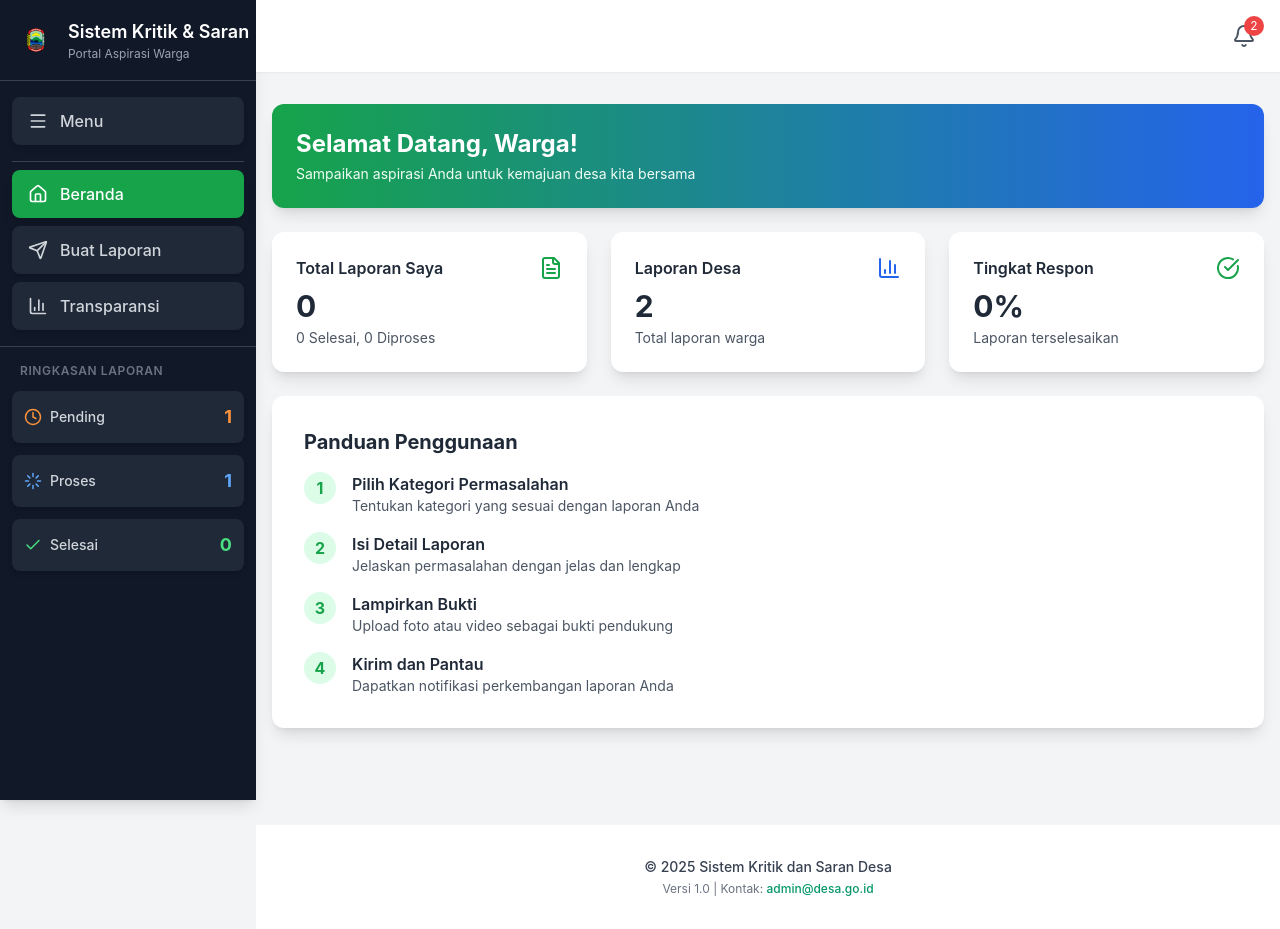
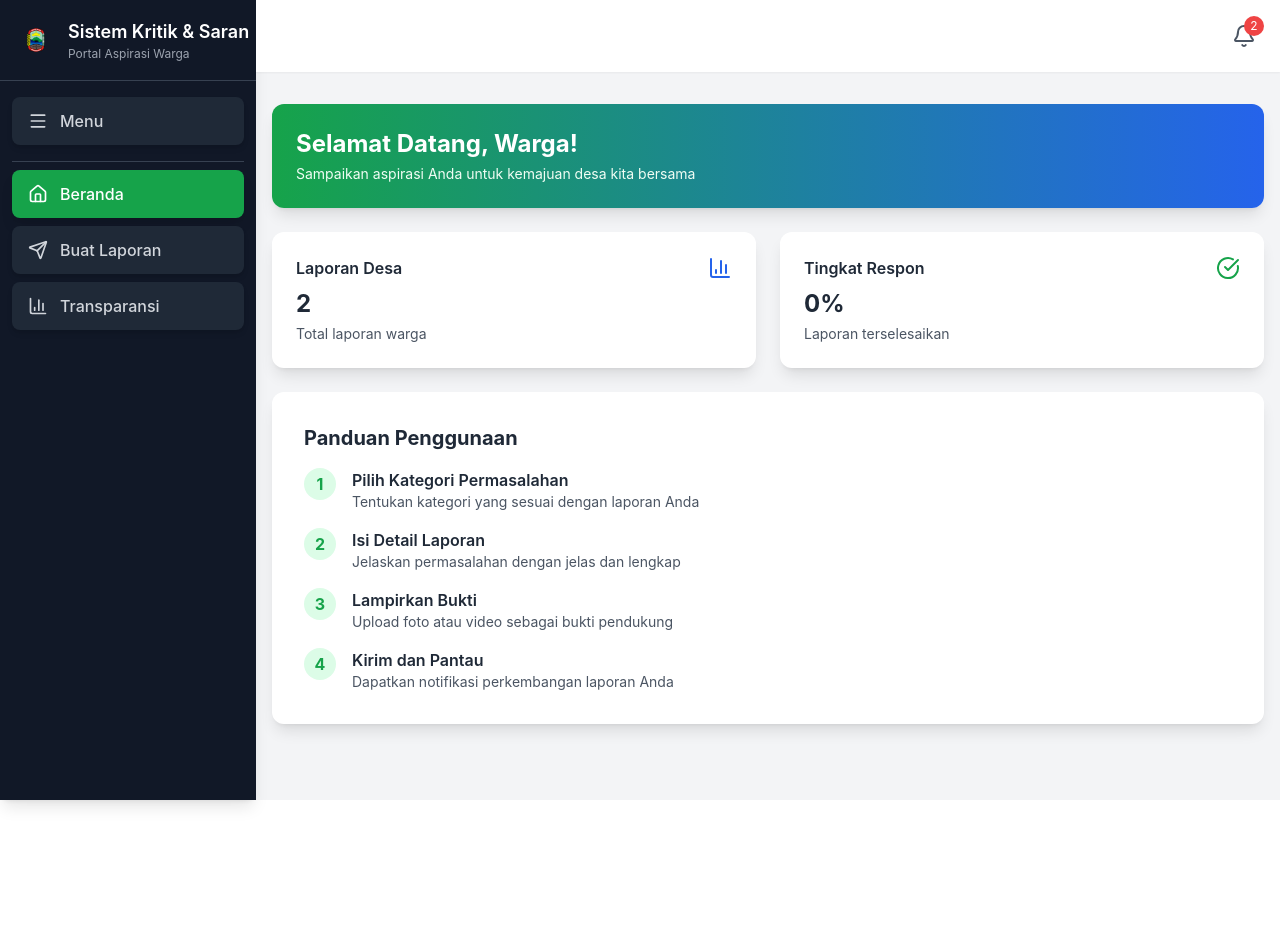
Before and after one commit to 14-128-RagilBayuSaputra/tugas-ksi, a React (Create React App) app: page / in a window 1280 px wide. After the commit the page ends 800 px from the top, so only its background shows below. Built offline with nearby package versions, Linux system fonts and the light colour scheme.

Commit message:
Update terbaru

```diff
--- a/src/App.js
+++ b/src/App.js
@@ -1,13 +1,13 @@
 // src/App.js
-import React, { useState } from 'react';
-// --- TAMBAHKAN IMPOR INI ---
+import React, { useState, useEffect } from 'react';
 import { Routes, Route } from 'react-router-dom';
 import UserLayout from './UserLayout';
 import AdminLayout from './AdminLayout';
-// ------------------------------
+// --- PERUBAHAN: Impor data notifikasi awal ---
+import { notificationsData } from './data/appData';
 
-export default function App() {
-  const [allLaporan, setAllLaporan] = useState([
+// Data awal laporan (fallback)
+const initialLaporan = [
   {
     id: 1,
     nama: 'Warga Tes 1',
@@ -28,16 +28,55 @@ export default function App() {
     status: 'Proses',
     files: []
   },
-  ]);
+];
+
+// --- PERUBAHAN: Data notifikasi awal (fallback) ---
+const initialNotifications = notificationsData;
+
+export default function App() {
+
+  // --- State Laporan (dari localStorage) ---
+  const [allLaporan, setAllLaporan] = useState(() => {
+    const savedLaporan = localStorage.getItem('allLaporanData');
+    return savedLaporan ? JSON.parse(savedLaporan) : initialLaporan;
+  });
+
+  // --- State Notifikasi (dari localStorage) ---
+  const [notifications, setNotifications] = useState(() => {
+    const savedNotifications = localStorage.getItem('allNotificationsData');
+    return savedNotifications ? JSON.parse(savedNotifications) : initialNotifications;
+  });
+
+  // --- Simpan Laporan ke localStorage ---
+  useEffect(() => {
+    localStorage.setItem('allLaporanData', JSON.stringify(allLaporan));
+  }, [allLaporan]);
+
+  // --- Simpan Notifikasi ke localStorage ---
+  useEffect(() => {
+    localStorage.setItem('allNotificationsData', JSON.stringify(notifications));
+  }, [notifications]); // Efek ini berjalan setiap kali 'notifications' berubah
+
 
   const handleAddLaporan = (laporanBaru) => {
     const newLaporanWithId = {
       ...laporanBaru,
-      id: allLaporan.length + 1,
+      id: Date.now(), // Gunakan timestamp agar ID unik
       status: 'Pending'
     };
-    setAllLaporan([...allLaporan, newLaporanWithId]);
-    alert('Laporan berhasil dikirim! Status: Pending.');
+    // Tambahkan laporan baru di atas
+    setAllLaporan(prevLaporan => [newLaporanWithId, ...prevLaporan]);
+
+    // --- NOTIFIKASI DINAMIS (Untuk Admin) ---
+    const adminNotif = {
+      id: Date.now() + 1, // ID unik
+      title: 'Laporan Baru Masuk',
+      message: `Laporan "${laporanBaru.judul}" dari ${laporanBaru.nama} perlu ditinjau.`,
+      status: 'proses',
+      time: 'Baru saja'
+    };
+    // Tambahkan notifikasi baru di atas
+    setNotifications(prevNotifs => [adminNotif, ...prevNotifs]);
   };
 
   const handleDeleteLaporan = (laporanId) => {
@@ -47,9 +86,38 @@ export default function App() {
   };
 
   const handleUpdateStatus = (laporanId, newStatus) => {
-    setAllLaporan(allLaporan.map(l =>
-      l.id === laporanId ? { ...l, status: newStatus } : l
-    ));
+    let updatedLaporan = null;
+
+    setAllLaporan(allLaporan.map(l => {
+      if (l.id === laporanId) {
+        updatedLaporan = { ...l, status: newStatus };
+        return updatedLaporan;
+      }
+      return l;
+    }));
+
+    // --- NOTIFIKASI DINAMIS (Untuk User) ---
+    if (updatedLaporan) {
+      const userNotif = {
+        id: Date.now(),
+        title: `Laporan Anda ${newStatus}`,
+        message: `Laporan Anda tentang "${updatedLaporan.judul}" telah diubah statusnya menjadi ${newStatus}.`,
+        status: newStatus === 'Selesai' ? 'selesai' : 'proses',
+        time: 'Baru saja'
+      };
+      setNotifications(prevNotifs => [userNotif, ...prevNotifs]);
+    }
+  };
+
+  // --- FUNGSI BARU UNTUK HAPUS NOTIFIKASI ---
+  const handleDeleteNotification = (notificationId) => {
+    setNotifications(prevNotifs =>
+      prevNotifs.filter(notif => notif.id !== notificationId)
+    );
+  };
+
+  const handleClearAllNotifications = () => {
+    setNotifications([]); // Kosongkan array notifikasi
   };
 
   return (
@@ -62,6 +130,10 @@ export default function App() {
             laporan={allLaporan}
             onDelete={handleDeleteLaporan}
             onUpdateStatus={handleUpdateStatus}
+            // --- PERUBAHAN: Kirim state & handler notifikasi ---
+            notifications={notifications}
+            onDeleteNotification={handleDeleteNotification}
+            onClearAllNotifications={handleClearAllNotifications}
           />
         }
       />
@@ -73,6 +145,10 @@ export default function App() {
           <UserLayout
             onAddLaporan={handleAddLaporan}
             laporanPublik={allLaporan}
+            // --- PERUBAHAN: Kirim state & handler notifikasi ---
+            notifications={notifications}
+            onDeleteNotification={handleDeleteNotification}
+            onClearAllNotifications={handleClearAllNotifications}
           />
         }
       />
--- a/src/UserLayout.js
+++ b/src/UserLayout.js
@@ -1,8 +1,6 @@
 // src/UserLayout.js
-import React, { useState } from 'react';
-// --- PERUBAHAN: Tambahkan ikon Check, Loader, Clock ---
+import React, { useState, useEffect, useRef } from 'react';
 import { Home, Send, BarChart3, Bell, Menu, X, Check, Loader, Clock } from 'lucide-react';
-import { notificationsData } from './data/appData';
 
 // Impor Komponen
 import Footer from './components/Footer';
@@ -14,7 +12,7 @@ import LaporanPage from './pages/Laporan';
 import TransparansiPage from './pages/Transparansi';
 import LaporanSukses from './pages/LaporanSukses';
 
-// --- 1. KOMPONEN HEADER SIDEBAR (KONSISTEN) ---
+// --- (SidebarHeader dan SidebarContent tidak berubah) ---
 const SidebarHeader = ({ isExpanded = true, onCloseMobile }) => (
   <div className="flex items-center justify-between p-4 border-b border-gray-700 h-[81px]">
     <div className="flex items-center space-x-3 min-w-0">
@@ -39,26 +37,17 @@ const SidebarHeader = ({ isExpanded = true, onCloseMobile }) => (
   </div>
 );
 
-// --- 2. KOMPONEN KONTEN SIDEBAR ---
-// --- PERUBAHAN: Tambahkan 'laporan' sebagai prop ---
-const SidebarContent = ({ currentPage, setCurrentPage, laporan, isExpanded, onToggleDesktop }) => {
+const SidebarContent = ({ currentPage, setCurrentPage, isExpanded, onToggleDesktop }) => {
   const navItems = [
     { id: 'home', label: 'Beranda', icon: Home },
     { id: 'laporan', label: 'Buat Laporan', icon: Send },
     { id: 'transparansi', label: 'Transparansi', icon: BarChart3 }
   ];
 
-  // --- PERUBAHAN: Tambahkan logika statistik ---
-  const totalSelesai = laporan.filter(l => l.status === 'Selesai').length;
-  const totalProses = laporan.filter(l => l.status === 'Proses').length;
-  const totalPending = laporan.filter(l => l.status === 'Pending').length;
-
   return (
     <>
-      {/* Navigasi Utama */}
       <nav className="px-3 py-4 space-y-2">
 
-        {/* Tombol Menu (Hamburger) HANYA di Desktop */}
         <button
           onClick={onToggleDesktop}
           className={`
@@ -113,66 +102,24 @@ const SidebarContent = ({ currentPage, setCurrentPage, laporan, isExpanded, onTo
           );
         })}
       </nav>
-
-      {/* --- PERUBAHAN: Tambahkan Ringkasan Laporan --- */}
-      <div
-        className={`
-          px-3 py-4 border-t border-gray-700 space-y-3
-          transition-opacity duration-100
-          ${isExpanded ? 'opacity-100 delay-100' : 'opacity-0 hidden'}
-        `}
-      >
-        <h4 className="text-xs font-semibold text-gray-500 uppercase tracking-wider px-2">Ringkasan Laporan</h4>
-
-        <div className="bg-gray-800 p-3 rounded-lg flex justify-between items-center shadow-md">
-          <div className="flex items-center space-x-2">
-            <Clock size={18} className="text-orange-400" />
-            <span className="text-sm font-medium text-gray-300">Pending</span>
-          </div>
-          <span className="text-lg font-bold text-orange-400">{totalPending}</span>
-        </div>
-
-        <div className="bg-gray-800 p-3 rounded-lg flex justify-between items-center shadow-md">
-          <div className="flex items-center space-x-2">
-            <Loader size={18} className="text-blue-400" />
-            <span className="text-sm font-medium text-gray-300">Proses</span>
-          </div>
-          <span className="text-lg font-bold text-blue-400">{totalProses}</span>
-        </div>
-
-        <div className="bg-gray-800 p-3 rounded-lg flex justify-between items-center shadow-md">
-          <div className="flex items-center space-x-2">
-            <Check size={18} className="text-green-400" />
-            <span className="text-sm font-medium text-gray-300">Selesai</span>
-          </div>
-          <span className="text-lg font-bold text-green-400">{totalSelesai}</span>
-        </div>
-      </div>
     </>
   );
 };
 
-// --- 3. KOMPONEN HEADER KONTEN (SEPERTI ADMIN) ---
 const MainHeader = ({ onToggleMobileSidebar, notifications, setShowNotification, showNotification }) => (
   <header className="
     md:bg-white bg-gray-900
     shadow-sm z-10 p-4 flex justify-between items-center sticky top-0
   ">
-    {/* Tombol Hamburger (HANYA di HP) */}
     <button onClick={onToggleMobileSidebar} className="p-2 -ml-2 text-gray-300 rounded-lg hover:bg-gray-700 md:hidden">
       <Menu size={24} />
     </button>
-
-    {/* Judul Halaman (HANYA di HP) */}
     <h1 className="text-lg font-semibold text-white md:hidden">Kritik & Saran</h1>
-
-    {/* Spacer (HANYA di Desktop, agar Notif ke kanan) */}
     <div className="hidden md:block flex-1"></div>
-
-    {/* Notifikasi */}
     <div className="flex items-center space-x-2 md:space-x-4">
       <button
-        onClick={() => setShowNotification(true)}
+        onClick={() => setShowNotification(prev => !prev)} // Gunakan toggle
+        data-testid="notif-button"
         className="relative p-2 text-gray-300 md:text-gray-600 hover:bg-gray-700 md:hover:bg-gray-100 rounded-lg transition-colors"
       >
         <Bell size={24} />
@@ -186,15 +133,35 @@ const MainHeader = ({ onToggleMobileSidebar, notifications, setShowNotification,
   </header>
 );
 
-// --- 4. LAYOUT UTAMA PENGGUNA (LOGIKA BARU) ---
-export default function UserLayout({ onAddLaporan, laporanPublik }) {
+// --- 4. LAYOUT UTAMA PENGGUNA ---
+// --- PERBAIKAN: Terima props notifikasi baru ---
+export default function UserLayout({
+  onAddLaporan, laporanPublik,
+  notifications, onDeleteNotification, onClearAllNotifications
+}) {
   const [currentPage, setCurrentPage] = useState('home');
   const [showNotification, setShowNotification] = useState(false);
-  const [notifications] = useState(notificationsData);
 
-  // State untuk Sidebar
   const [isMobileSidebarOpen, setIsMobileSidebarOpen] = useState(false);
   const [isDesktopSidebarOpen, setIsDesktopSidebarOpen] = useState(true);
+
+  const notificationRef = useRef(null);
+
+  useEffect(() => {
+    function handleClickOutside(event) {
+      if (notificationRef.current && !notificationRef.current.contains(event.target)) {
+        if (!event.target.closest('[data-testid="notif-button"]')) {
+          setShowNotification(false);
+        }
+      }
+    }
+    if (showNotification) {
+      document.addEventListener('mousedown', handleClickOutside);
+    }
+    return () => {
+      document.removeEventListener('mousedown', handleClickOutside);
+    };
+  }, [showNotification]);
 
   const renderCurrentPage = () => {
     switch (currentPage) {
@@ -211,13 +178,11 @@ export default function UserLayout({ onAddLaporan, laporanPublik }) {
     }
   };
 
-  // Fungsi untuk handle klik navigasi (tutup sidebar mobile)
   const handleNavClick = (page) => {
     setCurrentPage(page);
-    setIsMobileSidebarOpen(false); // Tutup sidebar saat item di-klik
+    setIsMobileSidebarOpen(false);
   };
 
-  // Sembunyikan semua navigasi jika di halaman 'laporan_sukses'
   if (currentPage === 'laporan_sukses') {
     return (
       <main className="container mx-auto px-4 py-8">
@@ -229,7 +194,6 @@ export default function UserLayout({ onAddLaporan, laporanPublik }) {
   return (
     <div className="flex min-h-screen bg-gray-100">
 
-      {/* --- SIDEBAR (Desktop) --- */}
       <div
         className={`
           hidden md:flex flex-col bg-gray-900 text-white shadow-lg sticky top-0 h-screen
@@ -243,14 +207,12 @@ export default function UserLayout({ onAddLaporan, laporanPublik }) {
           <SidebarContent
             currentPage={currentPage}
             setCurrentPage={setCurrentPage}
-            laporan={laporanPublik} // <-- PERUBAHAN: Kirim laporan ke sidebar
             isExpanded={isDesktopSidebarOpen}
             onToggleDesktop={() => setIsDesktopSidebarOpen(!isDesktopSidebarOpen)}
           />
         </div>
       </div>
 
-      {/* --- SIDEBAR (Mobile - Overlay) --- */}
       <div
         className={`
           fixed top-0 left-0 z-50 w-64 h-full bg-gray-900 text-white shadow-lg
@@ -265,13 +227,11 @@ export default function UserLayout({ onAddLaporan, laporanPublik }) {
           <SidebarContent
             currentPage={currentPage}
             setCurrentPage={handleNavClick}
-            laporan={laporanPublik} // <-- PERUBAHAN: Kirim laporan ke sidebar
             isExpanded={true}
           />
         </div>
       </div>
 
-      {/* Overlay (untuk menggelapkan konten saat sidebar mobile terbuka) */}
       {isMobileSidebarOpen && (
         <div
           className="fixed inset-0 bg-black bg-opacity-50 z-40 md:hidden"
@@ -279,8 +239,7 @@ export default function UserLayout({ onAddLaporan, laporanPublik }) {
         ></div>
       )}
 
-      {/* --- KONTEN UTAMA --- */}
-      <div className="flex-1 flex flex-col max-w-full overflow-x-hidden">
+      <div className="flex-1 flex flex-col max-w-full overflow-x-hidden h-screen overflow-y-auto">
 
         <MainHeader
           onToggleMobileSidebar={() => setIsMobileSidebarOpen(true)}
@@ -289,15 +248,23 @@ export default function UserLayout({ onAddLaporan, laporanPublik }) {
           showNotification={showNotification}
         />
 
+        {/* --- PERBAIKAN: Teruskan props yang benar --- */}
         {showNotification && (
-          <NotificationPanel notifications={notifications} />
+          <NotificationPanel
+            ref={notificationRef}
+            notifications={notifications}
+            onDeleteNotification={onDeleteNotification} // <-- Diperbaiki
+            onClearAll={onClearAllNotifications}      // <-- Diperbaiki
+          />
         )}
 
-        <main className="flex-1 container mx-auto px-4 py-8">
+        <main className="container mx-auto px-4 py-8">
           {renderCurrentPage()}
         </main>
 
-        <Footer />
+        <div className="mt-auto">
+          <Footer />
+        </div>
       </div>
     </div>
   );
--- a/src/pages/AdminHomePage.js
+++ b/src/pages/AdminHomePage.js
@@ -28,7 +28,7 @@ export default function AdminHomePage({ laporan = [] }) {
             <h3 className="font-semibold text-gray-800 text-sm md:text-base">Laporan Menunggu</h3>
             <FileText className="text-orange-600" size={24} />
           </div>
-          <p className="text-2xl md:text-3xl font-bold text-gray-800">{totalPending}</p>
+          <p className="text-2xl font-bold text-gray-800">{totalPending}</p>
           <p className="text-xs md:text-sm text-gray-600 mt-1">Laporan perlu ditinjau</p>
         </div>
 
@@ -37,7 +37,7 @@ export default function AdminHomePage({ laporan = [] }) {
             <h3 className="font-semibold text-gray-800 text-sm md:text-base">Laporan Diproses</h3>
             <BarChart3 className="text-blue-600" size={24} />
           </div>
-          <p className="text-2xl md:text-3xl font-bold text-gray-800">{totalProses}</p>
+          <p className="text-2xl font-bold text-gray-800">{totalProses}</p>
           <p className="text-xs md:text-sm text-gray-600 mt-1">Laporan sedang dikerjakan</p>
         </div>
 
@@ -46,7 +46,7 @@ export default function AdminHomePage({ laporan = [] }) {
             <h3 className="font-semibold text-gray-800 text-sm md:text-base">Tingkat Respon</h3>
             <CheckCircle className="text-green-600" size={24} />
           </div>
-          <p className="text-2xl md:text-3xl font-bold text-gray-800">{tingkatRespon}%</p>
+          <p className="text-2xl font-bold text-gray-800">{tingkatRespon}%</p>
           <p className="text-xs md:text-sm text-gray-600 mt-1">Laporan terselesaikan</p>
         </div>
       </div>
--- a/src/pages/HomePage.js
+++ b/src/pages/HomePage.js
@@ -3,9 +3,7 @@ import React from 'react';
 import { FileText, BarChart3, CheckCircle } from 'lucide-react';
 
 export default function HomePage({ laporan = [] }) {
-  const totalLaporanSaya = 0;
-  const selesaiSaya = 0;
-  const prosesSaya = 0;
+  // ... (kode statistik tidak berubah) ...
   const totalLaporanDesa = laporan.length;
   const totalSelesai = laporan.filter(l => l.status === 'Selesai').length;
   const tingkatRespon = totalLaporanDesa > 0
@@ -14,30 +12,21 @@ export default function HomePage({ laporan = [] }) {
 
   return (
     <div className="space-y-6">
-      {/* --- PERUBAHAN: Kecilkan padding & font di HP --- */}
       <div className="bg-gradient-to-r from-green-600 to-blue-600 text-white rounded-xl p-4 md:p-6 shadow-lg">
+        {/* --- PERUBAHAN: Kecilkan font di HP --- */}
         <h2 className="text-lg md:text-2xl font-bold mb-1">Selamat Datang, Warga!</h2>
-        <p className="text-sm text-green-50">Sampaikan aspirasi Anda untuk kemajuan desa kita bersama</p>
+        <p className="text-xs md:text-sm text-green-50">Sampaikan aspirasi Anda untuk kemajuan desa kita bersama</p>
       </div>
 
-      <div className="grid grid-cols-1 md:grid-cols-3 gap-6">
-
-        {/* --- PERUBAHAN: Kecilkan padding & font di HP --- */}
-        <div className="bg-white p-4 md:p-6 rounded-xl shadow-lg hover:shadow-xl transition-shadow">
-          <div className="flex items-center justify-between mb-2">
-            <h3 className="font-semibold text-gray-800 text-sm md:text-base">Total Laporan Saya</h3>
-            <FileText className="text-green-600" size={24} />
-          </div>
-          <p className="text-2xl md:text-3xl font-bold text-gray-800">{totalLaporanSaya}</p>
-          <p className="text-xs md:text-sm text-gray-600 mt-1">{selesaiSaya} Selesai, {prosesSaya} Diproses</p>
-        </div>
+      <div className="grid grid-cols-1 md:grid-cols-2 gap-6">
 
         <div className="bg-white p-4 md:p-6 rounded-xl shadow-lg hover:shadow-xl transition-shadow">
           <div className="flex items-center justify-between mb-2">
+            {/* --- PERUBAHAN: Kecilkan font di HP --- */}
             <h3 className="font-semibold text-gray-800 text-sm md:text-base">Laporan Desa</h3>
             <BarChart3 className="text-blue-600" size={24} />
           </div>
-          <p className="text-2xl md:text-3xl font-bold text-gray-800">{totalLaporanDesa}</p>
+          <p className="text-2xl font-bold text-gray-800">{totalLaporanDesa}</p>
           <p className="text-xs md:text-sm text-gray-600 mt-1">Total laporan warga</p>
         </div>
 
@@ -46,7 +35,7 @@ export default function HomePage({ laporan = [] }) {
             <h3 className="font-semibold text-gray-800 text-sm md:text-base">Tingkat Respon</h3>
             <CheckCircle className="text-green-600" size={24} />
           </div>
-          <p className="text-2xl md:text-3xl font-bold text-gray-800">{tingkatRespon}%</p>
+          <p className="text-2xl font-bold text-gray-800">{tingkatRespon}%</p>
           <p className="text-xs md:text-sm text-gray-600 mt-1">Laporan terselesaikan</p>
         </div>
       </div>
```
Also changed, not shown: src/AdminLayout.js (+43 -42 lines), src/components/Notifikasi.js (+40 -9 lines), src/pages/Transparansi.js (+4 -4 lines). Lines whose indentation alone changed are shown as unchanged.
